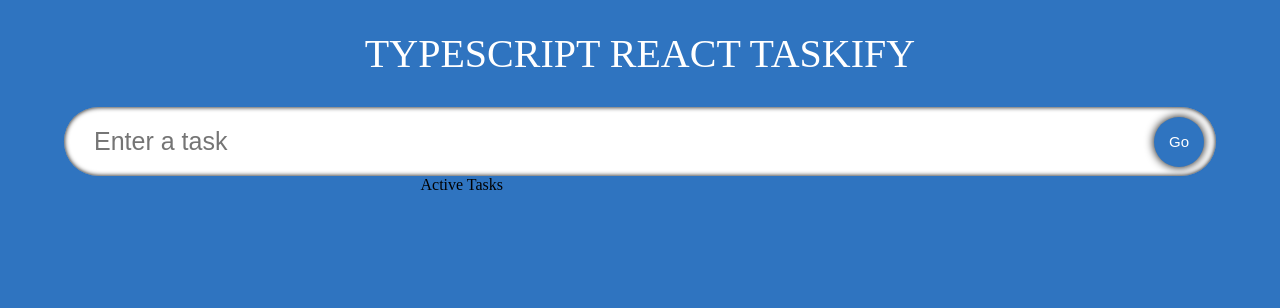
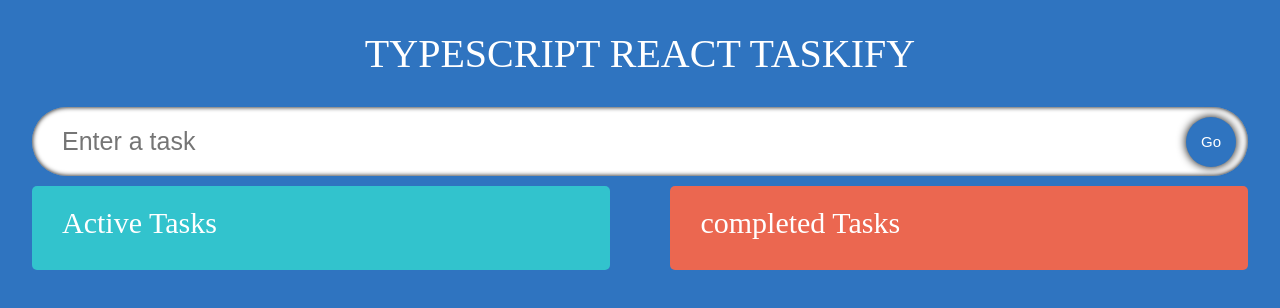
Before and after one commit to oforduh/todo-DragAndDrop-typescript, a React (Create React App) app: page / in a window 1280 px wide. Shown: the top 308 px of the page. Built offline with nearby package versions, Linux system fonts and the light colour scheme; a web font is replaced by a local one.

Commit message:
add droppables

```diff
--- a/package.json
+++ b/package.json
@@ -9,8 +9,10 @@
     "@types/jest": "^27.5.2",
     "@types/node": "^16.11.46",
     "@types/react": "^18.0.15",
+    "@types/react-beautiful-dnd": "^13.1.2",
     "@types/react-dom": "^18.0.6",
     "react": "^18.2.0",
+    "react-beautiful-dnd": "^13.1.0",
     "react-dom": "^18.2.0",
     "react-icons": "^4.4.0",
     "react-router-dom": "^6.3.0",
--- a/src/App.tsx
+++ b/src/App.tsx
@@ -1,16 +1,16 @@
 import React, { useEffect, useState } from 'react'
+import { DragDropContext } from 'react-beautiful-dnd'
 import styles from "./app.module.scss"
 import InputField from './components/inputField/InputField'
 import TodoList from './components/todoList/TodoList'
 import { TodoInterface } from './interface/TodoInterface'
 
 
-
-
 const App:React.FC = () => {
   const [todo,setTodo]=useState<string>("")
   const [todos,setTodos]=useState<TodoInterface[]>([])
   const [todoWatch,setTodoWatch]=useState<boolean>(false)
+  const [completedTodo,setCompletedTodo]=useState<TodoInterface[]>([])
 
 
 //get the array from local storage
@@ -46,14 +46,19 @@ useEffect(() => {
       }
       }
   return (
+
+    <DragDropContext onDragEnd={()=>{}}>
+
+
     <div className={styles.appContainer}>
       <span className={styles.heading}>
         TYPESCRIPT REACT TASKIFY
       </span>
       <InputField todo={todo} setTodo={setTodo} handleAddTodo={handleAddTodo}/>
-      <TodoList todos={todos} setTodos={setTodos} />
+      <TodoList todos={todos} setTodos={setTodos} completedTodo={completedTodo} setCompletedTodo={setCompletedTodo}/>
 
     </div>
+    </DragDropContext>
   )
 }
 
--- a/src/components/inputField/input.module.scss
+++ b/src/components/inputField/input.module.scss
@@ -1,6 +1,6 @@
 .input {
   display: flex;
-  width: 90%;
+  width: 95%;
   position: relative;
   align-items: center;
   .input_box {
--- a/src/components/singleTodo/singletodo.module.scss
+++ b/src/components/singleTodo/singletodo.module.scss
@@ -5,7 +5,10 @@
   margin-top: 15px;
   background-image: url("https://img.freepik.com/free-photo/crumpled-yellow-paper-background-close-up_60487-2390.jpg?size=626&ext=jpg");
   transition: 0.2s;
-  width: 29.5%;
+  &:focus {
+    transform: scale(1.03);
+    box-shadow: 0 0 5px black;
+  }
   .single_todo_text {
     flex: 1;
     padding: 5px;
--- a/src/components/todoList/TodoList.tsx
+++ b/src/components/todoList/TodoList.tsx
@@ -2,25 +2,57 @@ import React from 'react'
 import styles from "./todolist.module.scss"
 import { TodoInterface } from '../../interface/TodoInterface'
 import SingleTodo from '../singleTodo/SingleTodo'
+import { Droppable } from 'react-beautiful-dnd'
 
 interface TodoListProps{
     todos:TodoInterface[]
     setTodos:React.Dispatch<React.SetStateAction<TodoInterface[]>>
+    completedTodo:TodoInterface[]
+    setCompletedTodo:React.Dispatch<React.SetStateAction<TodoInterface[]>>
 }
 
 const TodoList:React.FC<TodoListProps> = ({todos,setTodos}:TodoListProps) => {
 
   return (
-    <div className={styles.todoContainer}>
- <div className={styles.activeClassContainer}>
-<span className={styles.todos_heading}
->
-  Active Tasks
-</span>
+ <div className={styles.todoContainer}>
+  <Droppable droppableId='TodoList'>
+    {(provided)=>(
+      <div className={styles.activeClassContainer} ref={provided.innerRef} {...provided.droppableProps}>
+         <span className={styles.todos_heading}>
+        Active Tasks
+        </span>
+       {todos.map((item)=>
+       <SingleTodo item={item}
+       setTodos={setTodos}
+       todos={todos}
+      />
+    )}
+    </div>
+
+   )}
 
 
- </div>
- <div className={`${styles.completedClassContainer} ${styles.remove}`}></div>
+  </Droppable>
+  <Droppable droppableId='TodoRemove'>
+    {(provided)=>(
+
+  <div className={`${styles.completedClassContainer} ${styles.remove}`}  ref={provided.innerRef} {...provided.droppableProps}>
+  <span className={styles.todos_heading}>
+  completed Tasks
+    </span>
+    {todos.map((item)=>
+    <SingleTodo item={item}
+    setTodos={setTodos}
+    todos={todos}
+  />
+    )}
+
+  </div>
+
+    )}
+
+
+  </Droppable>
     </div>
   )
 }
--- a/src/components/todoList/todolist.module.scss
+++ b/src/components/todoList/todolist.module.scss
@@ -1,9 +1,35 @@
 .todoContainer {
+  // border: 3px solid red;
   display: flex;
-  justify-content: space-evenly;
-  width: 90%;
+  justify-content: space-between;
+  align-items: flex-start;
+  width: 95%;
   flex-wrap: wrap;
+  margin-top: 10px;
+  .activeClassContainer,
+  .completedClassContainer {
+    display: flex;
+    width: 47.5%;
+    flex-direction: column;
+    border-radius: 5px;
+    background-color: var(--activeTaskBg);
+
+    padding: 15px;
+    .todos_heading {
+      font-size: 30px;
+      color: var(--white);
+      padding: 5px 15px 15px 15px;
+    }
+    @media (max-width: 700px) {
+      width: 95%;
+      flex-direction: column;
+    }
+  }
   @media (max-width: 700px) {
     width: 95%;
   }
 }
+
+.remove {
+  background-color: var(--completedTaskBg) !important;
+}
--- a/src/index.css
+++ b/src/index.css
@@ -6,7 +6,10 @@ code {
 :root {
   --primary: #2f74c0 ;
   --white:#ffffff;
-  --buttonHover:#388ae2
+  --buttonHover:#388ae2;
+  --activeTaskBg: rgba(50, 195, 205);
+  --completedTaskBg: rgba(235,103,80);
+
 
 }
 
```
Also changed, not shown: 1 other file (tests, documents, lock files or other folders).
